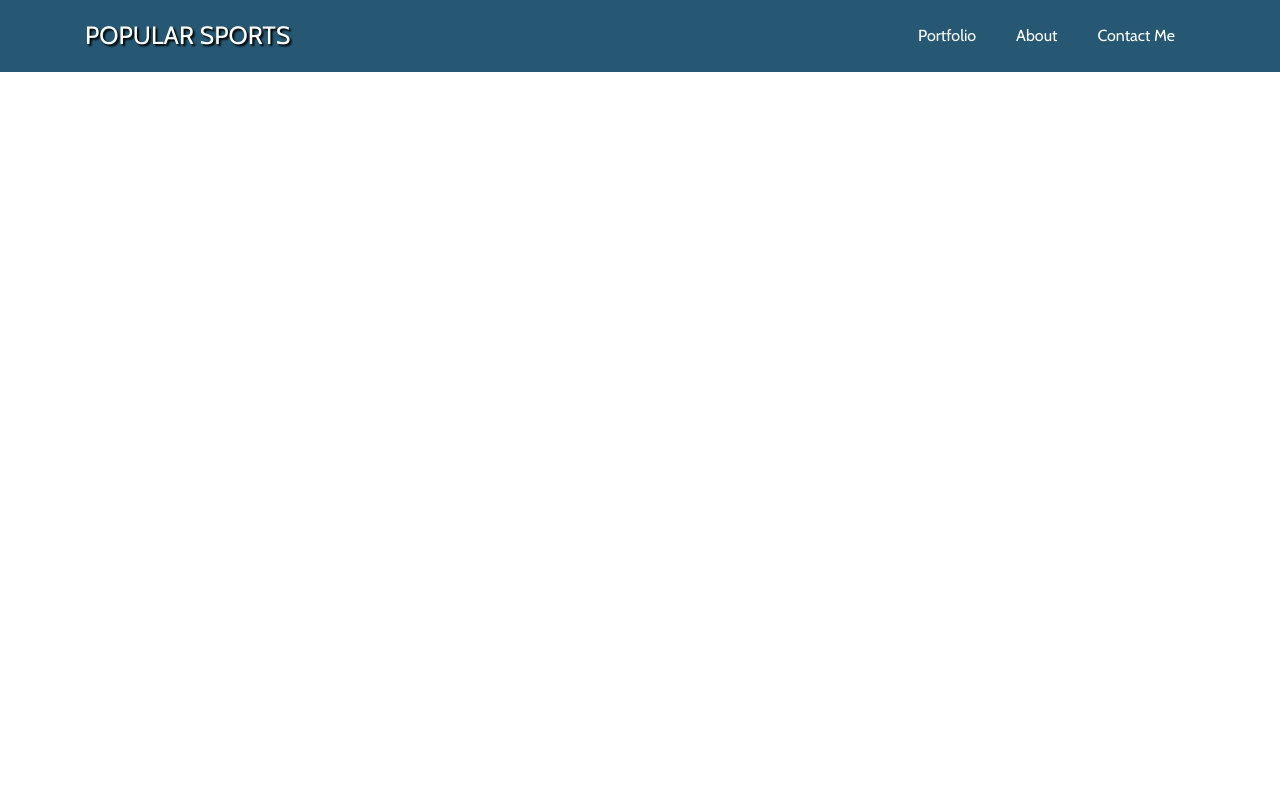
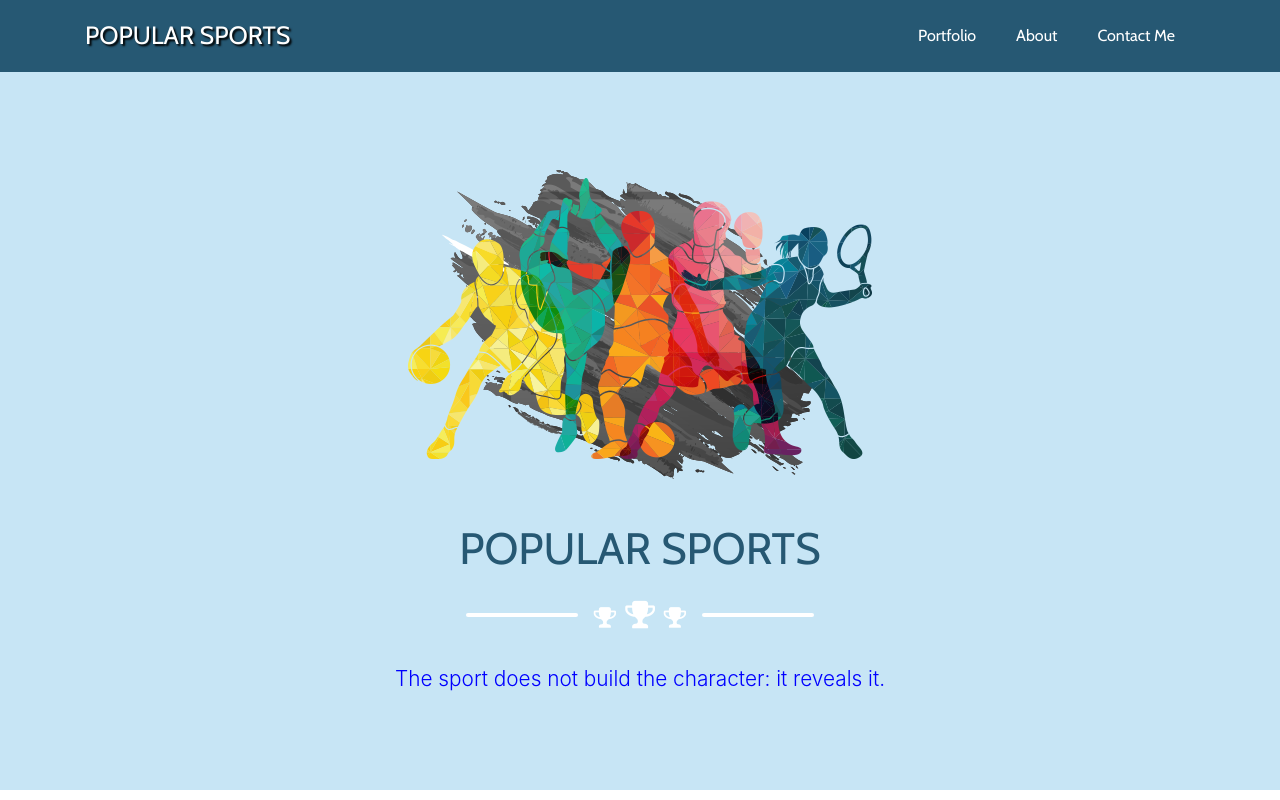
Before and after one commit to Uriel-Medina05/Landing-Page, a website: page index.html in a window 1280 px wide. Drawn offline with nearby package versions, Linux system fonts and the light colour scheme.

Commit message:
LP-007'Start section'

```diff
--- a/css/main.css
+++ b/css/main.css
@@ -29,3 +29,73 @@ a {
 div ul li a:hover{
 	color: #c7e5f5;
 }
+
+/* Section two*/
+
+.masthead {
+  padding-top: calc(6rem + 74px);
+  padding-bottom: 6rem;
+  }
+  .masthead-heading {
+    font-size: 2.75rem;
+    line-height: 2.75rem;
+    color: #265873;
+    font-family: 'Cabin', sans-serif;
+  .masthead-subheading {
+    font-size: 1.25rem;
+  }
+  .masthead-avatar {
+    width: 15rem;
+  }
+}
+p {
+  color: blue;
+  font-size: 1.3rem;
+}
+
+.bg-primary {
+  background-color: #c7e5f5 !important;
+}
+.mb-5,
+.my-5 {
+  margin-bottom: 3rem !important;
+}
+
+/* Divisions */
+.divider-custom {
+  margin: 1.25rem 0 1.5rem;
+  width: 100%;
+  display: flex;
+  justify-content: center;
+  align-items: center;
+}
+
+.divider-custom .divider-custom-line {
+  width: 100%;
+  max-width: 7rem;
+  height: 0.25rem;
+  background-color: #2c3e50;
+  border-radius: 1rem;
+  border-color: #2c3e50 !important;
+}
+
+.divider-custom .divider-custom-line:first-child {
+  margin-right: 1rem;
+}
+
+.divider-custom .divider-custom-line:last-child {
+  margin-left: 1rem;
+}
+
+.divider-custom .divider-custom-icon {
+  color: #2c3e50 !important;
+  font-size: 2rem;
+}
+
+.divider-custom.divider-light .divider-custom-line {
+  background-color: #fff;
+}
+
+.divider-custom.divider-light .divider-custom-icon {
+  color: #fff !important;
+}
--- a/index.html
+++ b/index.html
@@ -42,7 +42,33 @@
         </div>
 	</nav>
 
+<!-- Presentation, central icon -->
+	<!-- Masthead -->
+  <header class="masthead bg-primary text-white text-center">
+    <div class="container d-flex align-items-center flex-column">
 
+      <!-- Masthead Avatar Image -->
+      <img class="masthead-avatar mb-5" src="img/sports.png" alt="">
+
+      <!-- Masthead Heading -->
+      <h1 class="masthead-heading text-uppercase mb-0">Popular Sports</h1>
+
+      <!-- Icon Divider -->
+      <div class="divider-custom divider-light">
+        <div class="divider-custom-line"></div>
+        <div class="divider-custom-icon">
+          <i class="fa fa-trophy" style="font-size:24px"></i>
+          <i class="fa fa-trophy"></i>
+          <i class="fa fa-trophy" style="font-size:24px"></i>
+        </div>
+        <div class="divider-custom-line"></div>
+      </div>
+
+      <!-- Masthead Subheading -->
+      <p class="masthead-subheading font-weight-light mb-0">The sport does not build the character: it reveals it.</p>
+
+    </div>
+  </header>
 
 <!-- Bootstrap JS -->
 	<script src="https://code.jquery.com/jquery-3.3.1.slim.min.js"></script>
```
